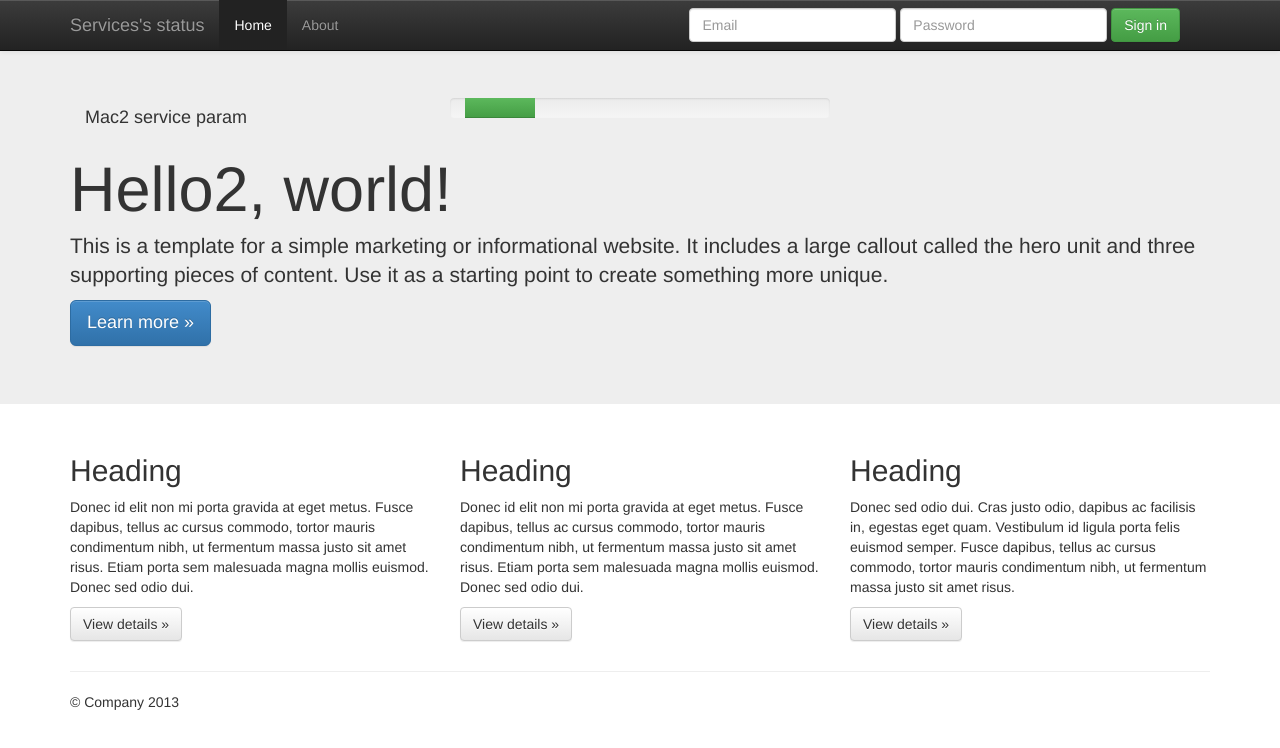
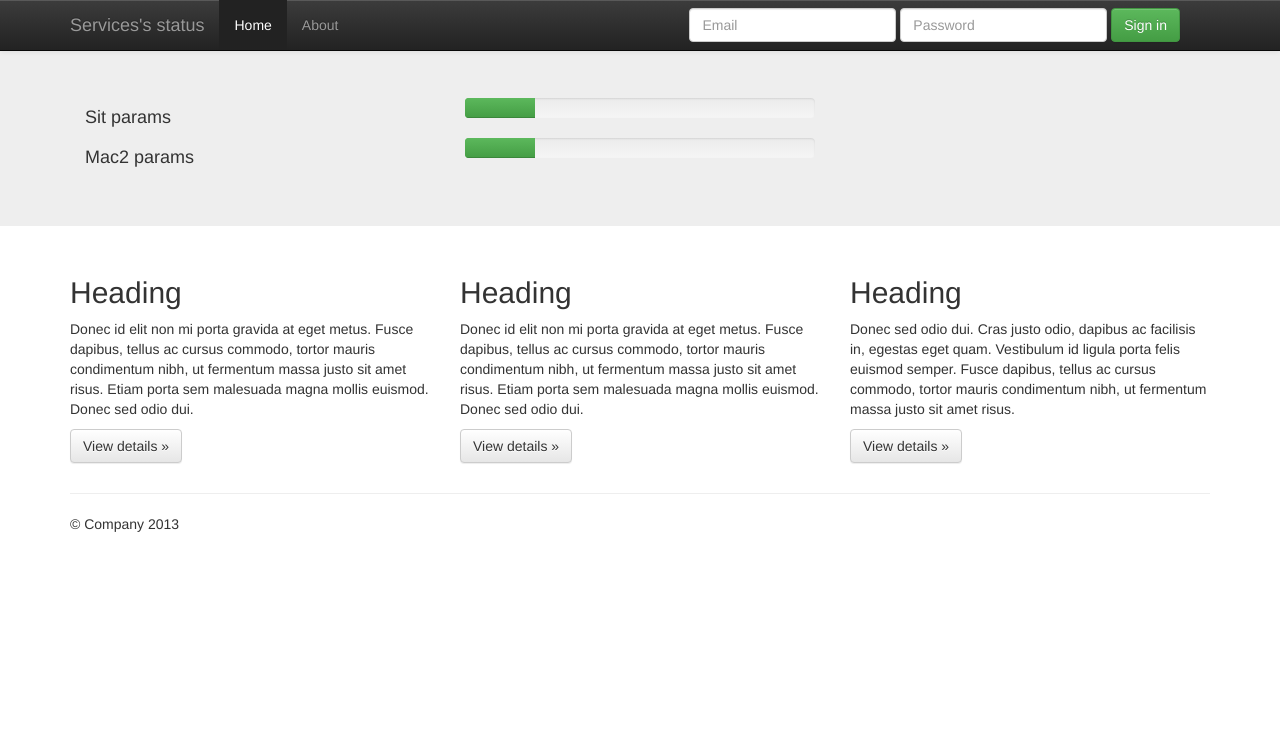
Before and after one commit to demboperu/webServicestatus, a plain HTML site: page index.html in a window 1280 px wide. Drawn offline with nearby package versions, Linux system fonts and the light colour scheme; no server answers.

Commit message:
update web

```diff
--- a/data/mockdata/services.json
+++ b/data/mockdata/services.json
@@ -2,10 +2,12 @@
 	"url":"https://vecpilottest.ebiz.verizon.com/vec/public/params",
 	"spected":"/{*}/",
 	"name": "Sit params",
+	"method": "get",
 	"group":"SIT"
 },{
 	"url":"http://10.50.24.208:8001/vec/public/params",
 	"spected":"/{*}/",
 	"name": "Mac2 params",
+	"method": "get",
 	"group":"MAC2"
 }]
--- a/index.html
+++ b/index.html
@@ -52,14 +52,13 @@
             </div>
         </div>
         <!-- Main jumbotron for a primary marketing message or call to action -->
-        <div class="jumbotron">
+        <div class="jumbotron" id="status-bar">
             <div class="container">
-                <div class="col-xs-4">
-                    <h4>Mac2 service param<h4>
-                </div>
-                <div class="progress col-xs-4">
-                    <div class="progress-bar progress-bar-success" role="progressbar" aria-valuenow="20" aria-valuemin="0" aria-valuemax="100" style="width: 20%">
-                        <span class="sr-only">20% Complete</span>
+                <div class='col-xs-4'>
+                    <div class="progress">
+                        <div class="progress-bar progress-bar-success" role="progressbar" aria-valuenow="20" aria-valuemin="0" aria-valuemax="100" style="width: 20%">
+                            <span class="sr-only">20% Complete</span>
+                        </div>
                     </div>
                 </div>
             </div>
--- a/js/main.js
+++ b/js/main.js
@@ -1,5 +1,48 @@
 $(document).ready(function() {
     $.getJSON('data/mockdata/services.json', function(data) {
-        console.log(data);
+        initRequest(data);
+        var htmlServices = '';
+        $.each(data, function(index, item) {
+            htmlServices += '<div class="container">'
+            htmlServices += '    <div class="col-xs-4">'
+            htmlServices += '        	<h4>' + item.name + '<h4>'
+            htmlServices += '    </div>'
+            htmlServices += '    <div class="col-xs-4">'
+            htmlServices += '    	<div class="progress">'
+            htmlServices += '        	<div class="progress-bar progress-bar-success" role="progressbar" aria-valuenow="20" aria-valuemin="0" aria-valuemax="100" style="width: 20%">'
+            htmlServices += '            	<span class="sr-only">20% Complete</span>'
+            htmlServices += '        	</div>'
+            htmlServices += '    	</div>'
+            htmlServices += '    </div>'
+            htmlServices += '</div>'
+        });
+        $('#status-bar').html(htmlServices);
     });
 });
+
+function initRequest(services) {
+    for (i in services) {
+        setInterval(function() {
+            console.log(services[i].name);
+            sendRequest(services[i]);
+        }, 1000);
+    }
+}
+
+function sendRequest(service, target) {
+    console.log(service);
+    var dataService = {
+        url: service.url,
+        method: service.method
+    };
+    $.ajax({
+        url: 'http://localhost:3000/request',
+        data: dataService,
+        type: 'post',
+        success: function(response) {
+            if (response.successfull) {
+
+            }
+        }
+    })
+}
```
